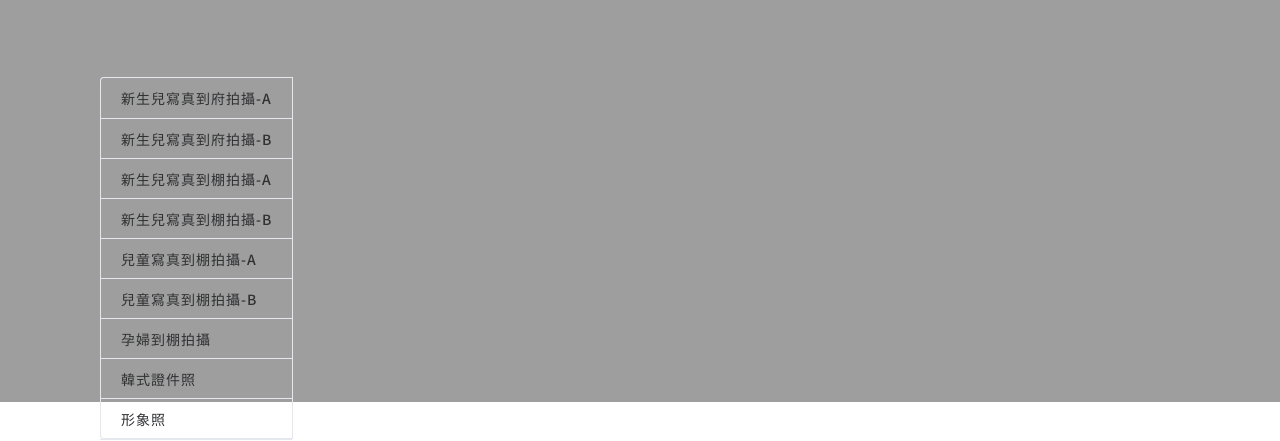
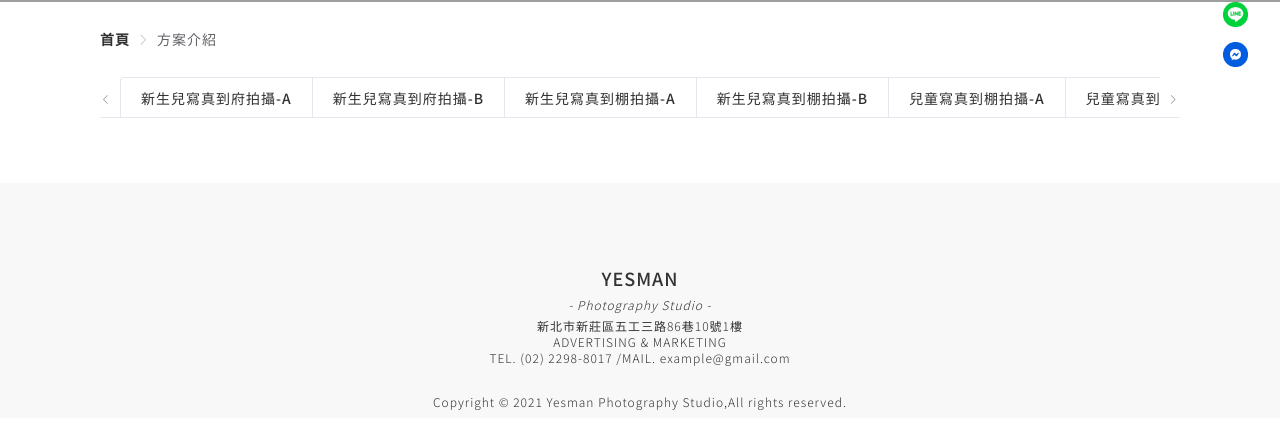
Before and after one commit to icguanyu/yesman, a Vue app: page /service in a window 1280 px wide. Shown: the part 398-839 px from the top of the page. After the commit the page ends 816 px from the top, so only its background shows below. Built offline with nearby package versions, Linux system fonts and the light colour scheme; grey boxes are pictures that could not be loaded.

Commit message:
tab test

```diff
--- a/src/components/Header.vue
+++ b/src/components/Header.vue
@@ -17,7 +17,6 @@
           <box-icon name='x'></box-icon>
         </div>
         <div class="content">
-          <router-link class="logo" to="/">YESMAN</router-link>
           <a @click="push('about')">關於</a>
           <a @click="push('works')">作品</a>
           <a @click="push('env')">環境</a>
--- a/src/views/Service.vue
+++ b/src/views/Service.vue
@@ -13,7 +13,7 @@
           </el-breadcrumb>
         </div>
 
-        <el-tabs v-model="activeName" tabPosition='left' @tab-click="handleClick" type="card">
+        <el-tabs v-model="activeName" tabPosition='top' @tab-click="handleClick" type="card">
           <el-tab-pane label="新生兒寫真到府拍攝-A" name="a">
             <ServiceA />
           </el-tab-pane>
@@ -145,6 +145,7 @@
   .container {
     padding-bottom: 50px;
     .banner {
+      position: relative;
       display: flex;
       align-items: center;
       justify-content: center;
```
